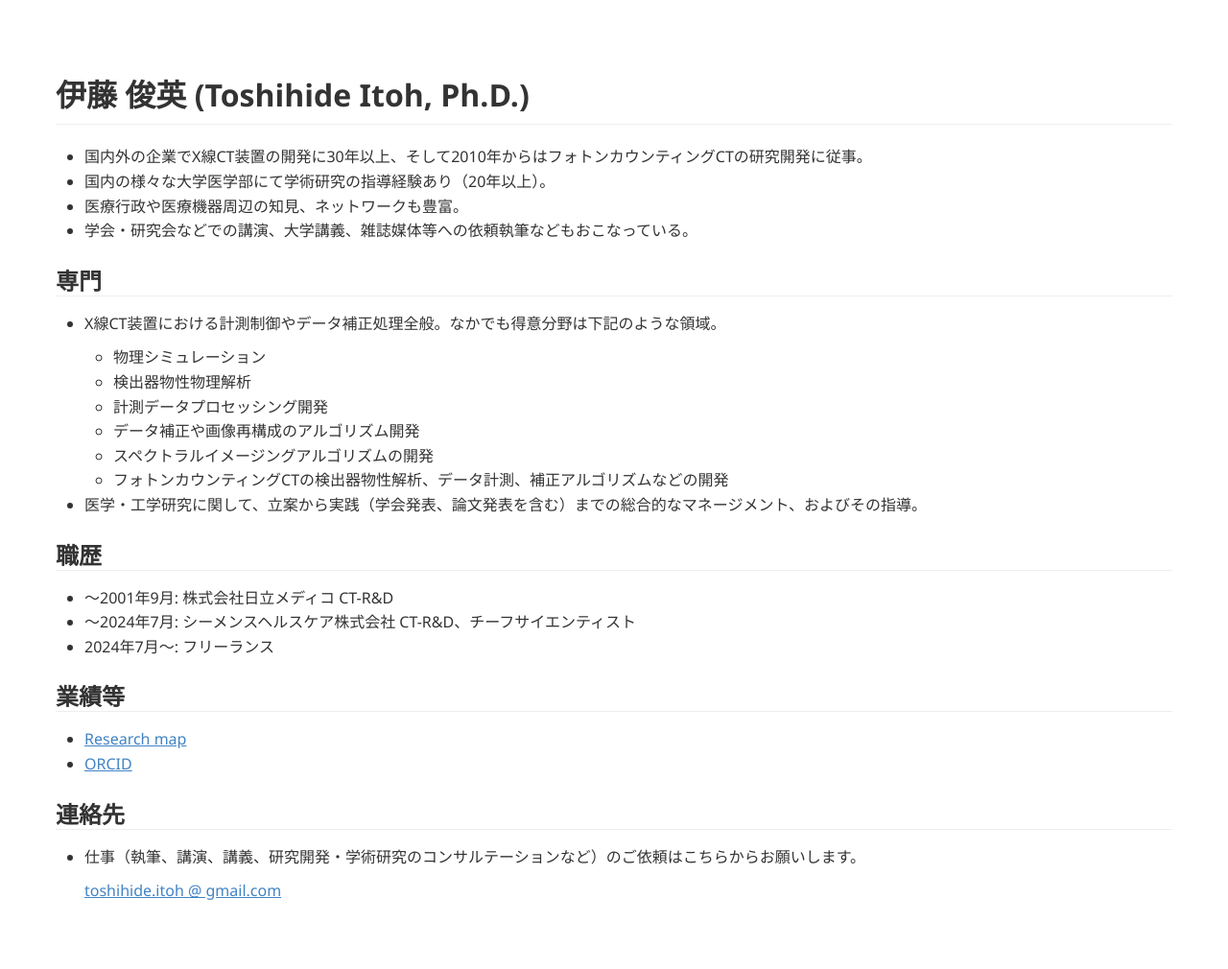
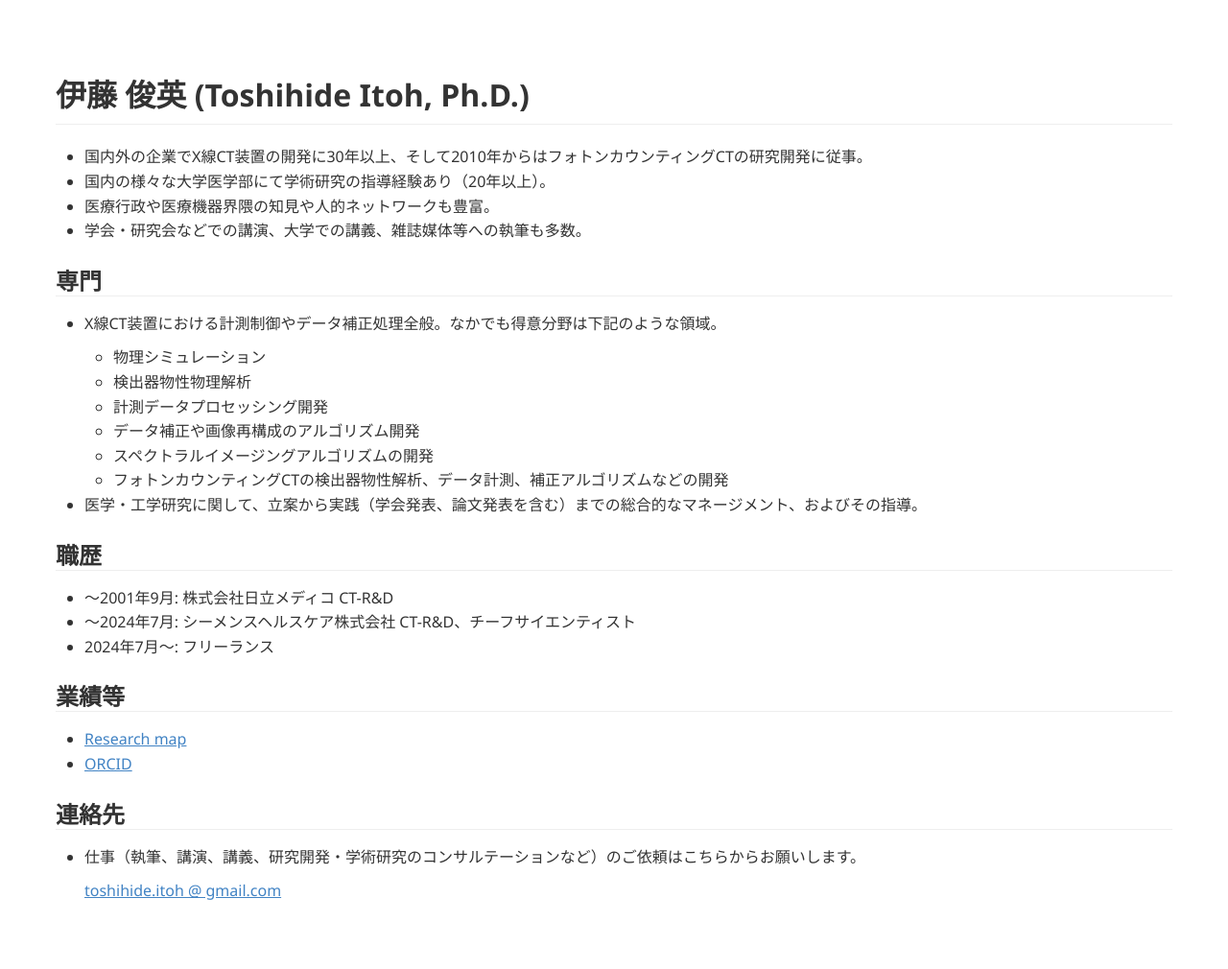
Before and after one commit to tnitoh/tnitoh.github.io, a Jekyll site: the page built from index.md, in a window 1280 px wide. Shown: the whole page at 96% size. Built offline with Jekyll 4.4.1, drawn with Linux system fonts in a browser that asks for light colours; Markdown is read by kramdown in place of the engine named in the settings.

Commit message:
Update index.md

```diff
--- a/index.md
+++ b/index.md
@@ -7,8 +7,8 @@ title: Toshihide Itoh's web page
 
 - 国内外の企業でX線CT装置の開発に30年以上、そして2010年からはフォトンカウンティングCTの研究開発に従事。
 - 国内の様々な大学医学部にて学術研究の指導経験あり（20年以上）。
-- 医療行政や医療機器周辺の知見、ネットワークも豊富。
-- 学会・研究会などでの講演、大学講義、雑誌媒体等への依頼執筆などもおこなっている。
+- 医療行政や医療機器界隈の知見や人的ネットワークも豊富。
+- 学会・研究会などでの講演、大学での講義、雑誌媒体等への執筆も多数。
 
 ## 専門
 - X線CT装置における計測制御やデータ補正処理全般。なかでも得意分野は下記のような領域。
```
